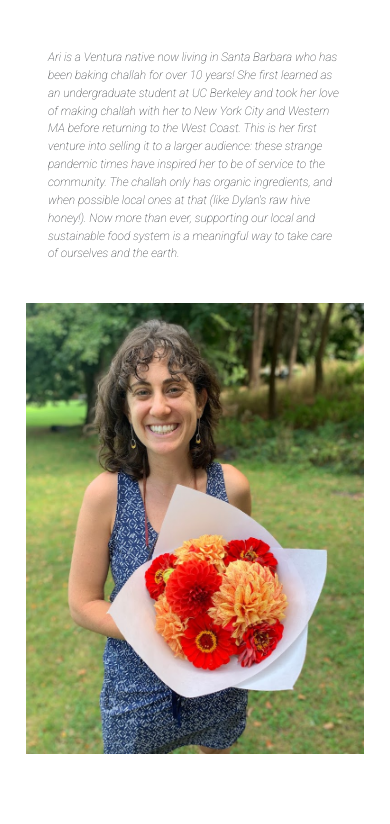
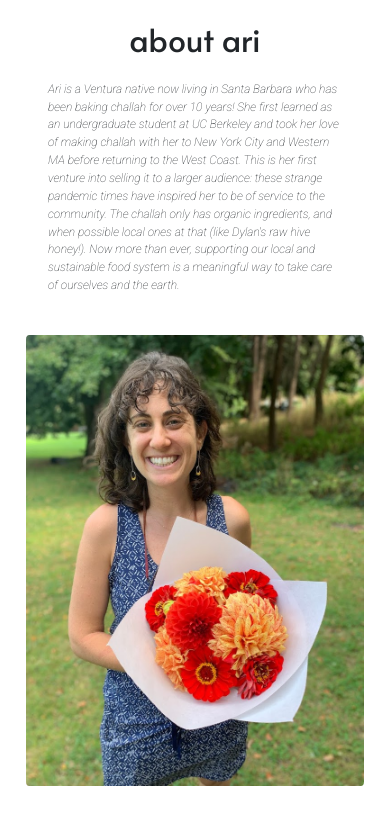
Before and after one commit to capetillo/challahlujah, a React (Create React App) app: page / in a window 390 px wide. Shown: the top 824 px of the page. Built offline with nearby package versions, Linux system fonts and the light colour scheme.

Commit message:
adds header and makes it responsive

```diff
--- a/src/App.js
+++ b/src/App.js
@@ -1,6 +1,8 @@
 import React, {Component} from 'react';
 import './App.css';
-import About from './components/About/About'
+import About from './components/About/About';
+
+
 
 export default class App extends Component {
   render() {
--- a/src/components/About/About.css
+++ b/src/components/About/About.css
@@ -1,3 +1,8 @@
+.about-ari-header {
+    font-family: 'Alata', sans-serif;
+    font-size: calc(1.5em + 2vw);
+}
+
 .bio {
     font-family: 'Roboto', sans-serif;
     font-size: calc(0.5em + 1vw);
@@ -13,4 +18,5 @@
 
   #ari {
     width: 40vh;
+    border-radius: 1%;
   }
--- a/src/components/About/About.jsx
+++ b/src/components/About/About.jsx
@@ -6,10 +6,15 @@ import {Row, Col, Image} from 'react-bootstrap';
 const About = (props) => {
     return (
         <div className="about">
-            <Row className="p-5 no-gutters">
+            <Row className="d-flex align-items-center justify-content-center pt-3">
+                <div className="about-header">
+                    <p className="about-ari-header">about ari</p>
+                </div>
+            </Row>
+            <Row className="px-5 no-gutters">
                 <Col md={2}>
                 </Col>
-                <Col md={4} className="d-flex align-items-center justify-content-center pr-sm-5">
+                <Col sm ={12} md={4} className="d-flex align-items-center justify-content-center mr-sm-5">
                     <p className="bio">
                     Ari is a Ventura native now living in Santa Barbara who has been baking challah
                     for over 10 years! She first learned as an undergraduate
@@ -25,7 +30,7 @@ const About = (props) => {
                     way to take care of ourselves and the earth.
                     </p>
                 </Col>
-                <Col sm={12} md={4} className="d-flex align-items-center justify-content-center img-responsive pl-sm-5 pt-4">
+                <Col sm={12} md={4} className="d-flex align-items-center justify-content-center img-responsive ml-sm-5 pt-4">
                     <div className="photo">
                         <div className="ari-photo">
                             <Image src={ari} alt="ari, the baker" id="ari" />
```
Lines whose indentation alone changed are shown as unchanged.
